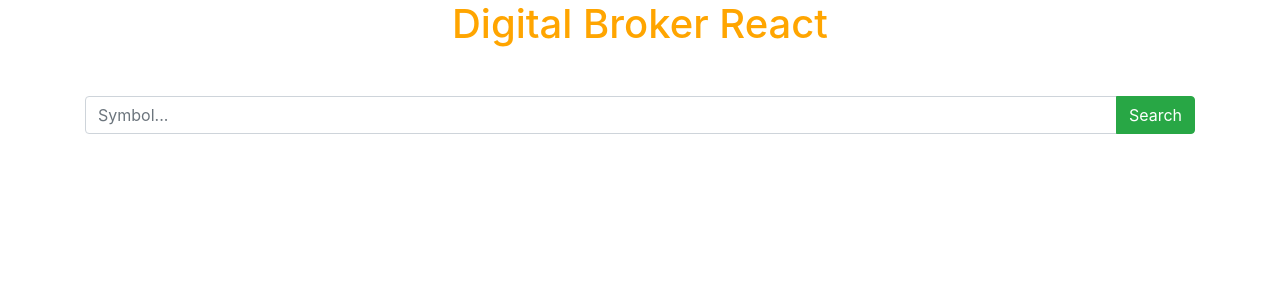
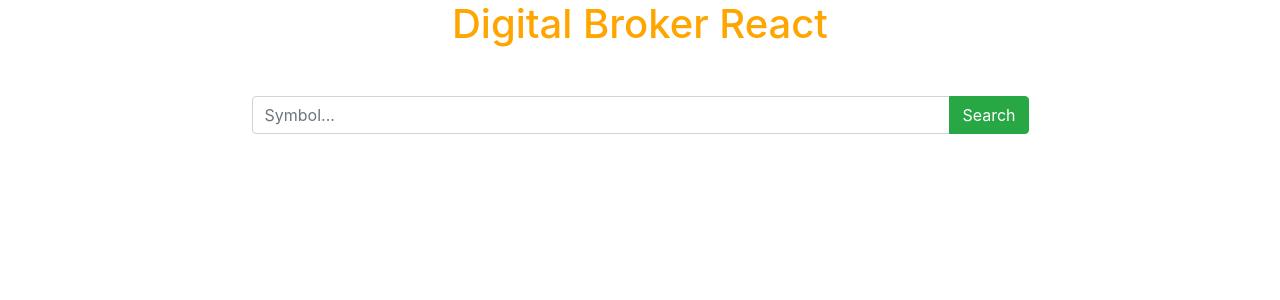
Before and after one commit to LukasMomot/Digital-Broker-React, a React (Create React App) app: page / in a window 1280 px wide. Shown: the top 300 px of the page. Built offline with nearby package versions, Linux system fonts and the light colour scheme.

Commit message:
Add styling to SearchBar

```diff
--- /dev/null
+++ b/src/stocks-search/search-bar/SearchBar.module.scss
@@ -0,0 +1,5 @@
+.searchInput {
+  width: 70%;
+  margin-left: auto;
+  margin-right: auto;
+}
--- a/src/stocks-search/search-bar/SearchBar.tsx
+++ b/src/stocks-search/search-bar/SearchBar.tsx
@@ -1,5 +1,6 @@
 import * as React from "react";
 import { InputGroup, FormControl, Button } from "react-bootstrap";
+import styles from "./SearchBar.module.scss";
 
 interface SearchBarProps {
   onTermChanged: (term: string) => void;
@@ -8,7 +9,7 @@ const SearchBar: React.FC<SearchBarProps> = (props) => {
   const [term, setTerm] = React.useState<string>("");
 
   return (
-    <InputGroup>
+    <InputGroup className={styles.searchInput}>
       <FormControl
         placeholder="Symbol..."
         aria-label="Symbol"
```
